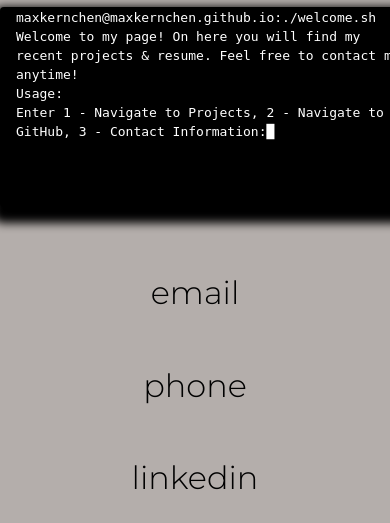
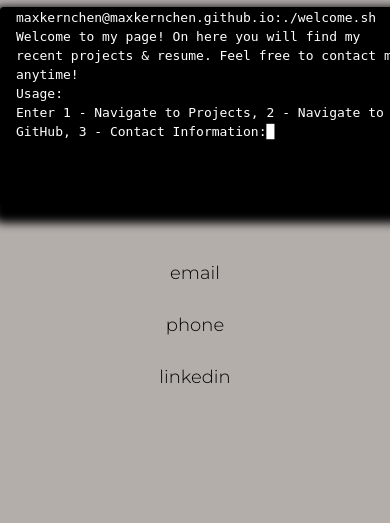
Before and after one commit to maxkernchen/maxkernchen.github.io, a PHP site: page / in a window 390 px wide; the page is wider, and only the part inside the window is pictured. Shown: the part 440-963 px from the top of that part. After the commit the page ends 823 px from the top of that part, so only its background shows below. Run offline with PHP 8.4, Linux system fonts and the light colour scheme; some libraries are stand-ins or nearby versions.

Commit message:
changes for mobile view

```diff
--- a/index.html
+++ b/index.html
@@ -37,10 +37,10 @@
         </div>
       </div>
 
-      <div id="container--contact">
-        <h2 id="email-contact" class="contact--item">email</h2>
-        <h2 id="phone-contact" class="contact--item">phone</h2>
-        <h2 id="linkedin-contact" class="contact--item">linkedin</h2>
+      <div id="container-contact">
+        <h2 id="email-contact" class="contact-item">email</h2>
+        <h2 id="phone-contact" class="contact-item">phone</h2>
+        <h2 id="linkedin-contact" class="contact-item">linkedin</h2>
       </div>
     </div>
 
--- a/styles.css
+++ b/styles.css
@@ -65,7 +65,7 @@ nav {
 }
 
 
-#container--contact {
+#container-contact {
   display: grid;
   grid-area: contact-grid;
   grid-template-columns: repeat(3, [col] auto);
@@ -76,14 +76,14 @@ nav {
 
 }
 
-.contact--item{
+.contact-item{
   text-align: left;
   font-weight: 300;
   font-size: xx-large;
   transition: .2s ease-out;
 
 }
-.contact--item:hover{
+.contact-item:hover{
   color: var(--accent-color);
 }
 
@@ -236,11 +236,14 @@ textarea:focus, input:focus{
 
   }
 
-  #container--contact{
+  #container-contact{
     display: flex;
     flex-direction: column;
     align-items: center;
 
+  }
+  .contact-item{
+    font-size: large;
   }
   .menu-item {
     display: block;
```
